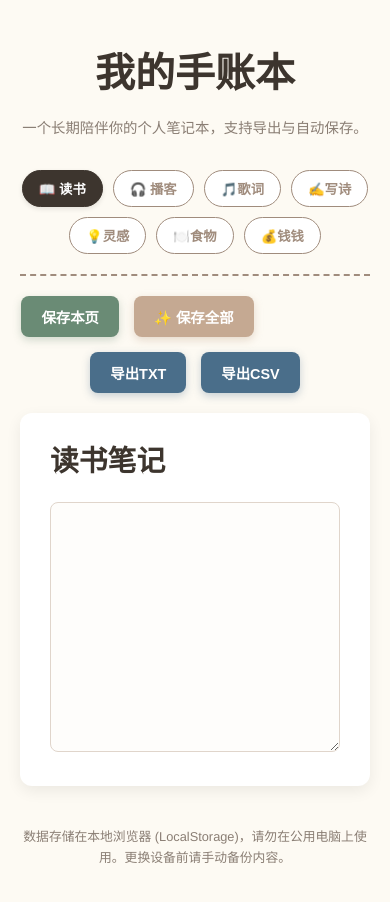
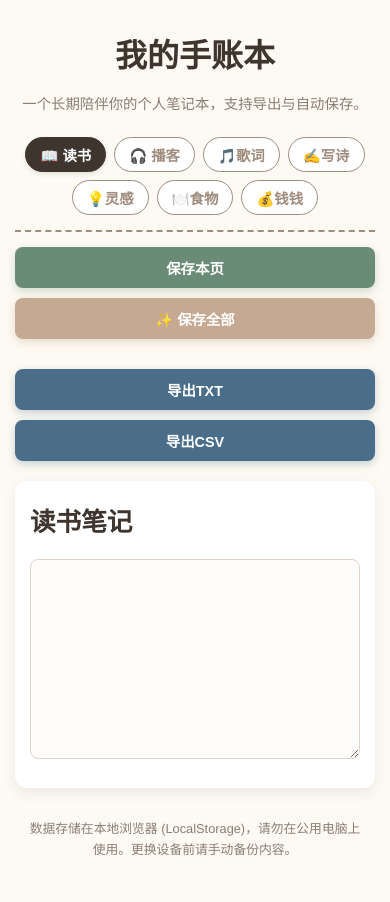
Before and after one commit to maggiec87/notebook, a plain HTML site: page index.html in a window 390 px wide. Drawn offline with Linux system fonts and the light colour scheme.

Commit message:
Update index.html

```diff
--- a/index.html
+++ b/index.html
@@ -2,7 +2,7 @@
 <html lang="zh-CN">
 <head>
   <meta charset="UTF-8" />
-  <title>Notebook - 我的手账本</title>
+  <title>Notebook-我的手账本</title>
   <meta name="viewport" content="width=device-width, initial-scale=1" />
   <style>
     /* --- 基础与配色 --- */
@@ -125,6 +125,68 @@
 
     /* --- 底部 --- */
     footer { text-align: center; color: var(--muted-color); font-size: 0.8rem; margin-top: 40px; padding-bottom: 20px; }
+
+
+    /* --- 移动端适配 (响应式设计) --- */
+    @media (max-width: 768px) {
+      .container {
+        padding: 15px;
+      }
+
+      header {
+        margin: 15px 0 20px;
+      }
+
+      h1 {
+        font-size: 2rem;
+      }
+
+      .nav {
+        gap: 8px;
+        padding-bottom: 15px;
+        margin-bottom: 15px;
+      }
+
+      .nav-button {
+        padding: 6px 14px;
+        font-size: 0.9rem;
+      }
+
+      /* 关键改动：将操作按钮垂直堆叠，方便移动端点击 */
+      .actions-bar {
+        flex-direction: column;
+        align-items: stretch; /* 让内部元素撑满容器宽度 */
+        gap: 10px;
+      }
+
+      .action-button {
+        width: 100%; /* 按钮宽度100% */
+      }
+
+      .save-status {
+        min-width: 0; /* 重置最小宽度 */
+        text-align: center; /* 居中显示保存状态 */
+        margin: 5px 0;
+      }
+
+      .page {
+        padding: 20px 15px;
+      }
+
+      h2 {
+        font-size: 1.6rem;
+      }
+
+      .note-area {
+        min-height: 200px; /* 减小在小屏幕上的最小高度 */
+        font-size: 1rem;
+      }
+
+      footer {
+        margin-top: 30px;
+        padding: 0 10px 15px;
+      }
+    }
   </style>
 </head>
 <body>
```
